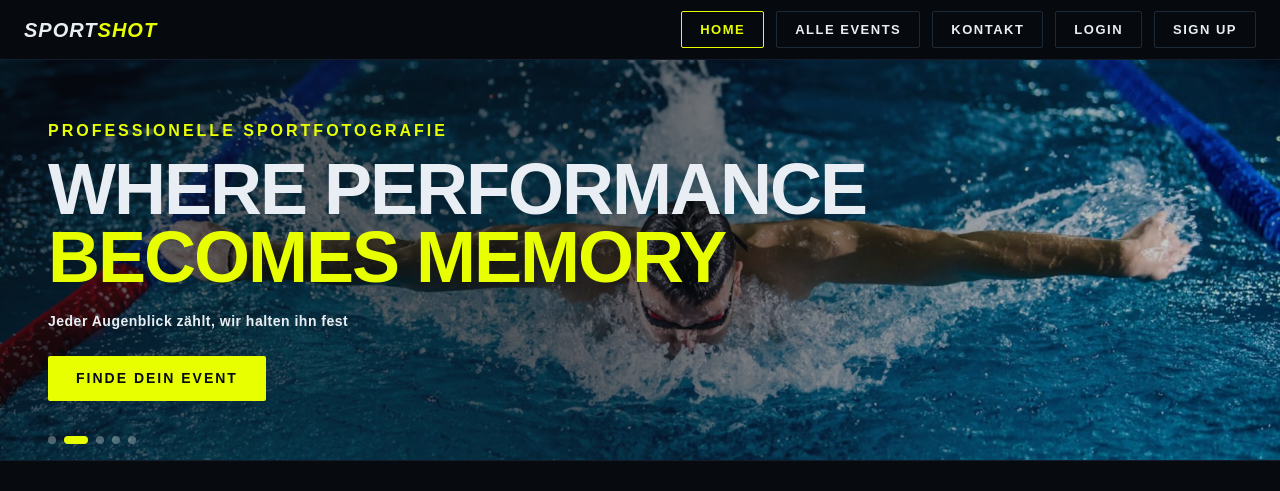
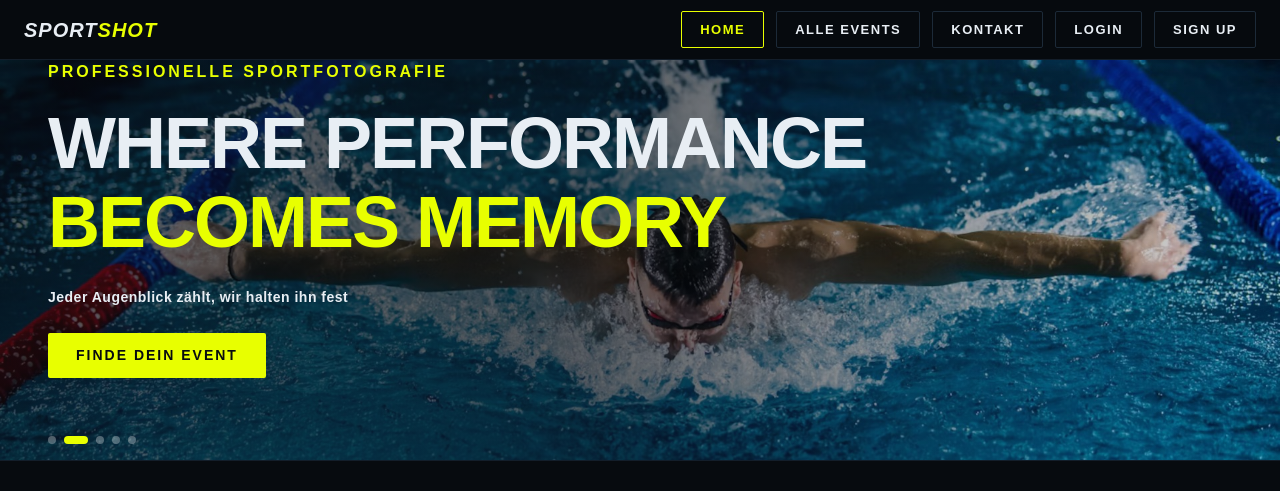
Before and after one commit to 90focus/90focus, a Next.js app: page / in a window 1280 px wide. Shown: the top 491 px of the page. Built offline with nearby package versions, Linux system fonts and the light colour scheme; no server answers; the database is empty.

Commit message:
Hero-Text Abstaende und Position angepasst

```diff
--- a/app/page.tsx
+++ b/app/page.tsx
@@ -71,11 +71,11 @@ const fetchEvents = async () => {
           <div style={{ position: "absolute", inset: 0, background: "linear-gradient(135deg, #0d1219 0%, #131e2a 100%)" }} />
         )}
 <div style={{ position: "absolute", inset: 0, background: "linear-gradient(to right, rgba(7,11,15,0.65) 45%, rgba(7,11,15,0.15) 100%)" }} />
-        <div style={{ position: "relative", zIndex: 2, height: "100%", display: "flex", flexDirection: "column", justifyContent: "center", padding: "0 48px" }}>
-          <div style={{ color: "#e8ff00", fontSize: 16, fontWeight: 800, letterSpacing: 3, textTransform: "uppercase", marginBottom: 12 }}>
+<div style={{ position: "relative", zIndex: 2, height: "100%", display: "flex", flexDirection: "column", justifyContent: "flex-start", paddingTop: "8%", padding: "0 48px" }}>
+          <div style={{ color: "#e8ff00", fontSize: 16, fontWeight: 800, letterSpacing: 3, textTransform: "uppercase", marginBottom: 20 }}>
             PROFESSIONELLE SPORTFOTOGRAFIE
           </div>
-          <h1 style={{ fontSize: "clamp(36px, 6vw, 72px)", fontWeight: 900, lineHeight: 0.95, letterSpacing: -2, textTransform: "uppercase", marginBottom: 18 }}>
+          <h1 style={{ fontSize: "clamp(36px, 6vw, 72px)", fontWeight: 900, lineHeight: 1.1, letterSpacing: -2, textTransform: "uppercase", marginBottom: 24 }}>
             WHERE PERFORMANCE<br />
             <span style={{ color: "#e8ff00" }}>BECOMES MEMORY</span>
           </h1>
```
